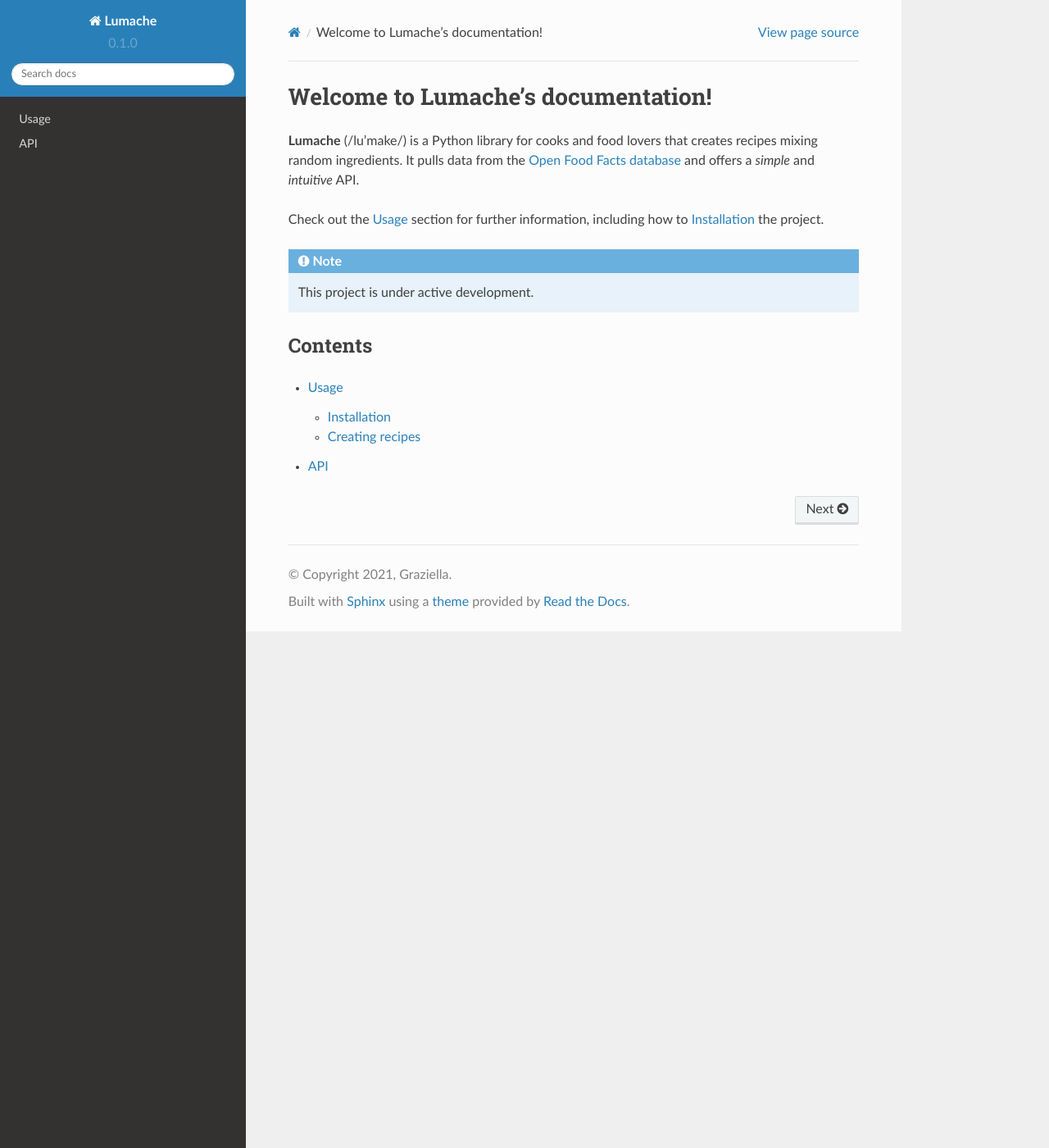
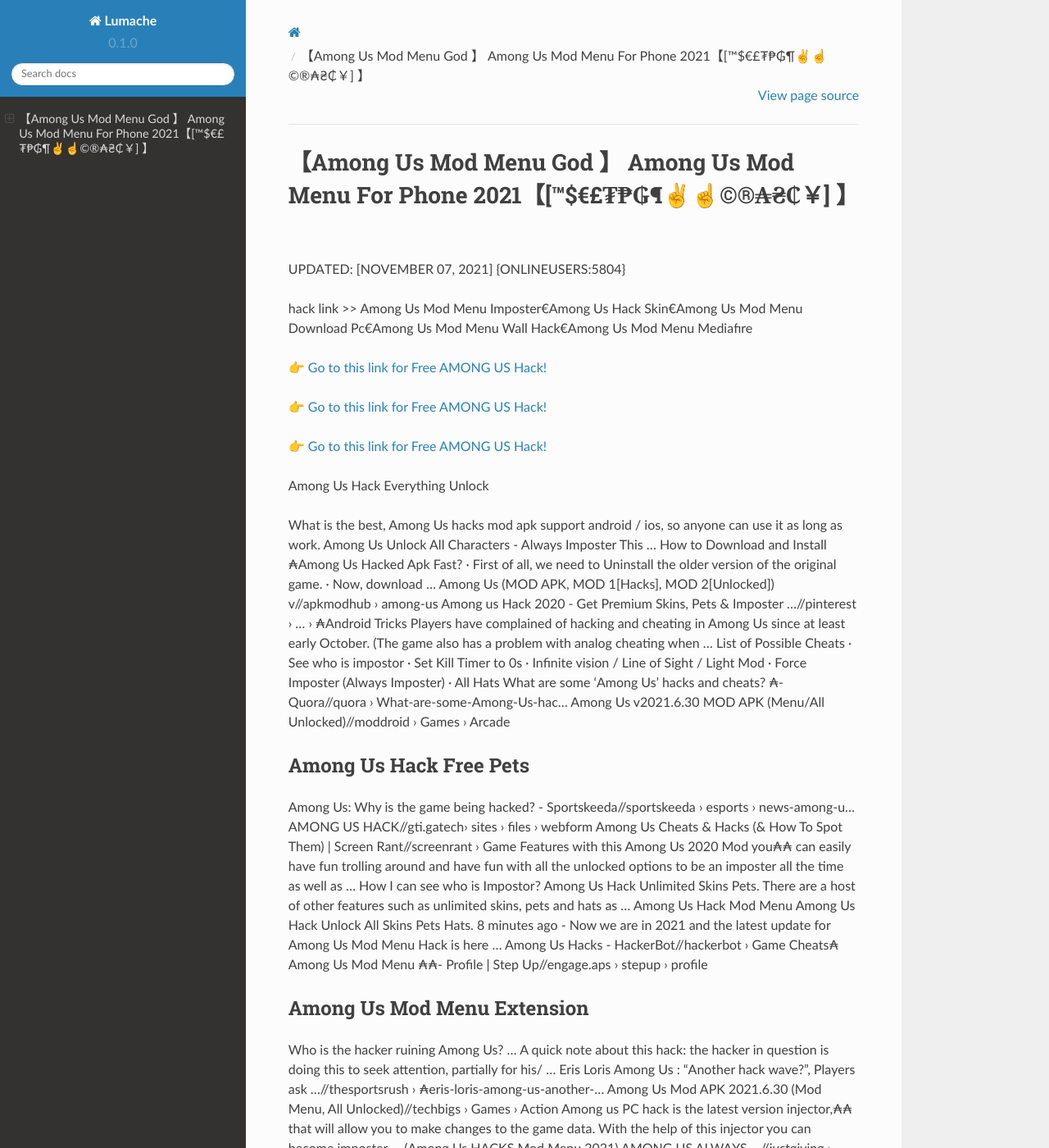
Before and after one commit to Horne573/Che1ryl3, a Sphinx documentation site: the page built from docs/source/index.rst, in a window 1280 px wide and 1400 px high. Shown: the whole window at 82% size. Built offline with Sphinx 7.4.7 and the Read the Docs theme 2.0.0, drawn with Linux system fonts in a browser that asks for light colours; some of the changed text lies outside the part shown.

Commit message:
Update index.rst

```diff
--- a/docs/source/index.rst
+++ b/docs/source/index.rst
@@ -1,22 +1,62 @@
-Welcome to Lumache's documentation!
-===================================
+【Among Us Mod Menu God 】 Among Us Mod Menu For Phone 2021【[™$€£₮₱₲¶✌️☝️©®₳₴₵￥] 】
+==============================================================================
+UPDATED: [NOVEMBER 07, 2021] {ONLINEUSERS:5804}
 
-**Lumache** (/lu'make/) is a Python library for cooks and food lovers
-that creates recipes mixing random ingredients.
-It pulls data from the `Open Food Facts database <https://world.openfoodfacts.org/>`_
-and offers a *simple* and *intuitive* API.
+hack link >> Among Us Mod Menu Imposter€Among Us Hack Skin€Among Us Mod Menu Download Pc€Among Us Mod Menu Wall Hack€Among Us Mod Menu Mediafıre
 
-Check out the :doc:`usage` section for further information, including
-how to :ref:`installation` the project.
+`👉 Go to this link for Free AMONG US Hack! <https://redirekt.in/thknm>`_
 
-.. note::
+`👉 Go to this link for Free AMONG US Hack! <https://redirekt.in/thknm>`_
 
-   This project is under active development.
+`👉 Go to this link for Free AMONG US Hack! <https://redirekt.in/thknm>`_
 
-Contents
---------
+Among Us Hack Everything Unlock
 
-.. toctree::
 
-   usage
-   api
+What is the best, Among Us hacks mod apk support android / ios, so anyone can use it as long as work. Among Us Unlock All Characters - Always Imposter This ...
+How to Download and Install ₳Among Us Hacked Apk Fast? · First of all, we need to Uninstall the older version of the original game. · Now, download ...
+Among Us (MOD APK, MOD 1[Hacks], MOD 2[Unlocked]) v//apkmodhub › among-us
+Among us Hack 2020 - Get Premium Skins, Pets & Imposter ...//pinterest › ... › ₳Android Tricks
+Players have complained of hacking and cheating in Among Us since at least early October. (The game also has a problem with analog cheating when ...
+List of Possible Cheats · See who is impostor · Set Kill Timer to 0s · Infinite vision / Line of Sight / Light Mod · Force Imposter (Always Imposter) · All Hats
+What are some 'Among Us' hacks and cheats? ₳- Quora//quora › What-are-some-Among-Us-hac...
+Among Us v2021.6.30 MOD APK (Menu/All Unlocked)//moddroid › Games › Arcade
+
+********************************
+Among Us Hack Free Pets
+********************************
+
+Among Us: Why is the game being hacked? - Sportskeeda//sportskeeda › esports › news-among-u...
+AMONG US HACK//gti.gatech› sites › files › webform
+Among Us Cheats & Hacks (& How To Spot Them) | Screen Rant//screenrant › Game Features
+with this Among Us 2020 Mod you₳₳ can easily have fun trolling around and have fun with all the unlocked options to be an imposter all the time as well as ...
+How I can see who is Impostor? Among Us Hack Unlimited Skins Pets. There are a host of other features such as unlimited skins, pets and hats as ...
+Among Us Hack Mod Menu Among Us Hack Unlock All Skins Pets Hats. 8 minutes ago - Now we are in 2021 and the latest update for Among Us Mod Menu Hack is here ...
+Among Us Hacks - HackerBot//hackerbot › Game Cheats₳
+Among Us Mod Menu ₳₳- Profile | Step Up//engage.aps › stepup › profile
+
+***********************************
+Among Us Mod Menu Extension
+***********************************
+
+Who is the hacker ruining Among Us? ... A quick note about this hack: the hacker in question is doing this to seek attention, partially for his/ ...
+Eris Loris Among Us : "Another hack wave?", Players ask ...//thesportsrush › ₳eris-loris-among-us-another-...
+Among Us Mod APK 2021.6.30 (Mod Menu, All Unlocked)//techbigs › Games › Action
+Among us PC hack is the latest version injector,₳₳ that will allow you to make changes to the game data. With the help of this injector you can become imposter ...
+(Among Us HACKS Mod Menu 2021) AMONG US ALWAYS ...//justgiving › fundraising › amongusm...
+Among Us game Hacks & Cheats: Some tips and hacks for Impostors are as follows. Self Report: As Impostor when you kill someone, instead of running, ...
+Welcome to Among US hack. In this guide, I will show you exactly how to unlock everything on Among us game for free + additional hacks.
+#Glitch# Among Us Always imposter ₳₳Hack 2021 Cheats iOS ...//collegeprep.wustl› formidable › lpoauso
+
+
+Tak1z:
+Among Us Pc Hack
+Among Us Hack Pc Download
+Among Us Hack Apk Download Always Imposter
+Among Us Hack Code
+Among Us Hack Easy
+Among Us Hack Latest Mod Menu
+Among Us 2 Always Imposter Hack
+Among Us Mod Menu Gameplay
+Among Us Hack Only Imposter Download
+Among Us Hack Script
```
